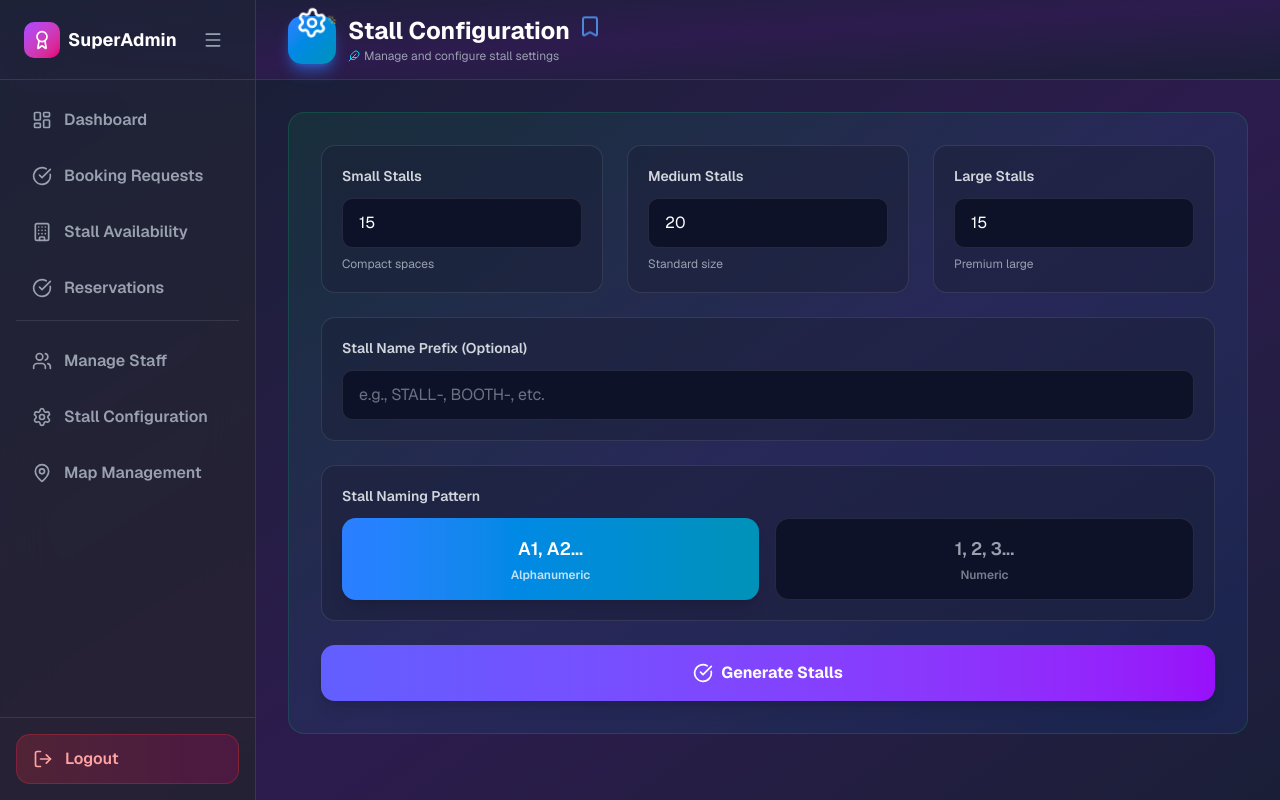
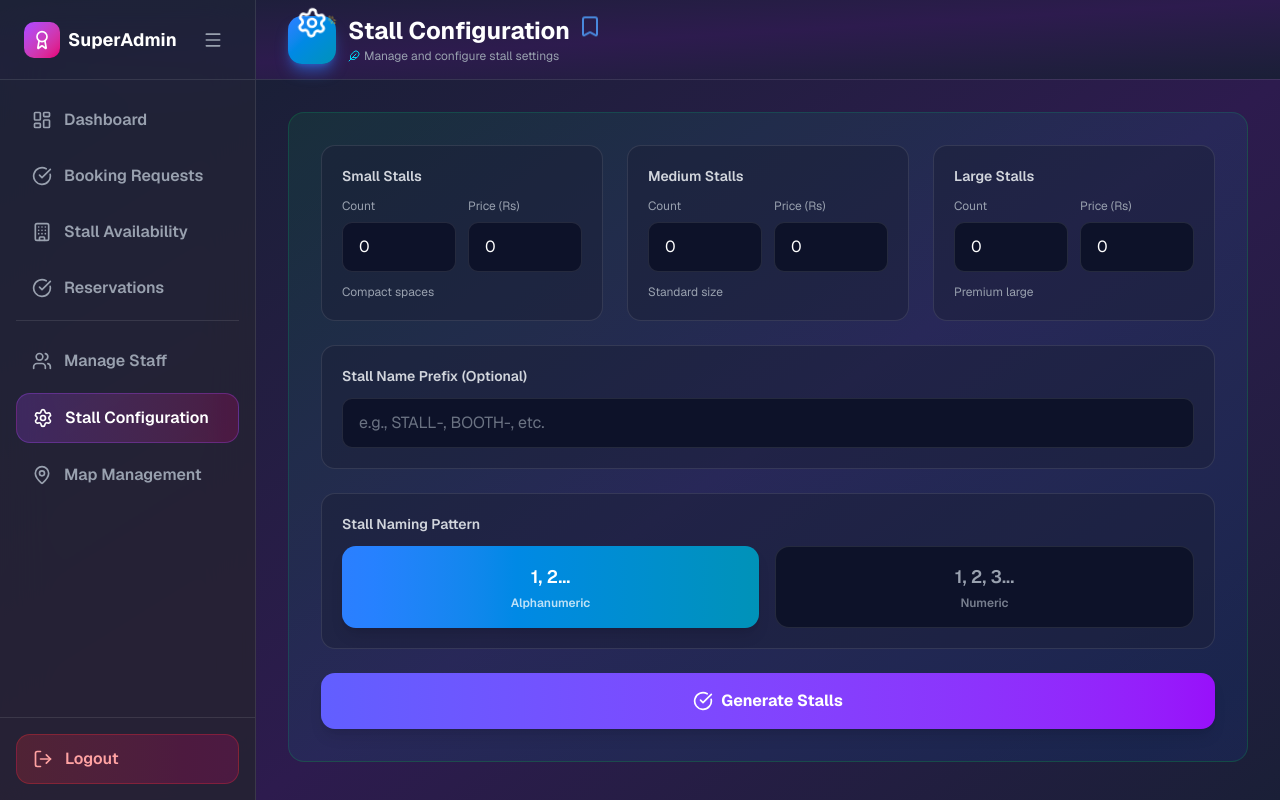
Before and after one commit to Final-Year-Group-Projects-FOE-UOR/Book-Fair-Reservation-System---Frontend, a Next.js app: page /admin/stall-configuration in a window 1280 px wide. Built offline with nearby package versions, Linux system fonts and the light colour scheme.

Commit message:
stall configuration logic added

```diff
--- a/src/components/admin/sidebar/index.tsx
+++ b/src/components/admin/sidebar/index.tsx
@@ -142,12 +142,12 @@ const AdminSidebar = ({ sidebarOpen, setSidebarOpen }: AdminSidebarProps) => {
             <SidebarItem
               icon={<Settings className="w-5 h-5" />}
               label="Stall Configuration"
-              tag="stallConfig"
+              tag="stallconfig"
               sidebarOpen={sidebarOpen}
               superAdminTab={superAdminTab}
               setSuperAdminTab={setSuperAdminTab}
               onClick={() => {
-                setSuperAdminTab("stallConfig");
+                setSuperAdminTab("stallconfig");
                 router.push("/admin/stall-configuration");
               }}
             />
--- a/src/components/admin/stall-configuration/CustomInput.tsx
+++ b/src/components/admin/stall-configuration/CustomInput.tsx
@@ -1,31 +1,64 @@
 import React from "react";
 
 type CustomInputProps = {
-  value: number;
-  onChange: (value: number) => void;
+  count: number;
+  price: number;
+  onCountChange: (value: number) => void;
+  onPriceChange: (value: number) => void;
   label: string;
   description?: string;
 };
 
 const CustomInput = ({
-  value,
-  onChange,
+  count,
+  price,
+  onCountChange,
+  onPriceChange,
   label,
   description,
 }: CustomInputProps) => {
+  const handleFocus = (e: React.FocusEvent<HTMLInputElement>) => {
+    e.target.select();
+  };
+
   return (
     <div className="bg-[#1a1f37]/50 w-full rounded-xl p-4 sm:p-5 border border-white/10">
       <label className="block text-sm font-semibold text-gray-300 mb-3">
         {label}
       </label>
-      <input
-        type="number"
-        min="0"
-        value={value}
-        onChange={(e) => onChange(parseInt(e.target.value) || 0)}
-        className="w-full no-spinner px-4 py-3 bg-[#0d1229] border border-white/10 rounded-lg text-white focus:outline-none focus:border-green-500 transition"
-      />
-      <p className="text-xs text-gray-400 mt-2">{description}</p>
+
+      <div className="grid grid-cols-2 gap-3">
+        {/* Count Input */}
+        <div>
+          <label className="block text-xs text-gray-400 mb-2">Count</label>
+          <input
+            type="number"
+            min="0"
+            value={count}
+            onChange={(e) => onCountChange(parseInt(e.target.value) || 0)}
+            onFocus={handleFocus}
+            className="w-full no-spinner px-4 py-3 bg-[#0d1229] border border-white/10 rounded-lg text-white focus:outline-none focus:border-green-500 transition"
+          />
+        </div>
+
+        {/* Price Input */}
+        <div>
+          <label className="block text-xs text-gray-400 mb-2">Price (Rs)</label>
+          <input
+            type="number"
+            min="0"
+            step="0.01"
+            value={price}
+            onChange={(e) => onPriceChange(parseFloat(e.target.value) || 0)}
+            onFocus={handleFocus}
+            className="w-full no-spinner px-4 py-3 bg-[#0d1229] border border-white/10 rounded-lg text-white focus:outline-none focus:border-green-500 transition"
+          />
+        </div>
+      </div>
+
+      {description && (
+        <p className="text-xs text-gray-400 mt-3">{description}</p>
+      )}
     </div>
   );
 };
--- a/src/components/admin/stall-configuration/index.tsx
+++ b/src/components/admin/stall-configuration/index.tsx
@@ -4,106 +4,86 @@
 import { Building, CheckCircle } from "lucide-react";
 import React, { useState } from "react";
 import CustomInput from "./CustomInput";
+import { Stall, StallConfig } from "./types";
 
 const StallConfiguration = () => {
-  const [stallConfig, setStallConfig] = useState({
-    small: 15,
-    medium: 20,
-    large: 15,
+  const [stallConfig, setStallConfig] = useState<StallConfig>({
+    small: { count: 0, price: 0 },
+    medium: { count: 0, price: 0 },
+    large: { count: 0, price: 0 },
     namingPattern: "alphanumeric",
     prefix: "",
   });
 
-  const [stalls, setStalls] = useState(() => {
-    const savedStalls = localStorage.getItem("tradeHallStalls");
-    return savedStalls ? JSON.parse(savedStalls) : [];
-  });
-
-  const generateStallsFromConfig = () => {
-    const { small, medium, large, namingPattern, prefix } = stallConfig;
-    const totalStalls = small + medium + large;
-
-    if (totalStalls === 0) {
-      alert("⚠️ Please configure at least one stall.");
-      return;
-    }
-
-    if (
-      stalls.length > 0 &&
-      stalls.some((s: { reserved: any }) => s.reserved)
-    ) {
-      if (
-        !window.confirm(
-          "⚠️ Warning: Some stalls are already reserved.\n\nGenerating new stalls will RESET ALL bookings.\n\nAre you sure you want to continue?"
-        )
-      ) {
-        return;
-      }
-    }
-    const newStalls = [];
-
-    let stallNumber = 1;
-    let columnNumber = 1;
-    let rowLetter = "A";
-
-    const generateId = () => {
-      let id;
-      if (namingPattern === "alphanumeric") {
-        id = `${rowLetter}${columnNumber}`;
-        columnNumber++;
-        if (columnNumber > 10) {
-          columnNumber = 1;
-          rowLetter = String.fromCharCode(rowLetter.charCodeAt(0) + 1);
-        }
-      } else {
-        id = `${stallNumber}`;
-        stallNumber++;
-      }
-      return prefix ? `${prefix}${id}` : id;
-    };
-
-    for (let i = 0; i < small; i++) {
-      newStalls.push({
-        id: generateId(),
-        size: "Small",
-        price: 100,
-        reserved: false,
-        businessName: null,
-        email: null,
-        mapPosition: null,
+  const generateStalls = () => {
+    const stalls: Stall[] = [];
+    for (let i = 0; i < stallConfig.small.count; i++) {
+      stalls.push({
+        isConfigured: false,
+        stallName:
+          stallConfig.namingPattern === "alphanumeric"
+            ? `${stallConfig.prefix || ""}-S-${i + 1}`
+            : `S-${i + 1}`,
+        type: "SMALL",
+        price: stallConfig.small.price,
+        dimensions: "",
+        mapMetadata: {
+          mapWidth: 0,
+          mapHeight: 0,
+          mapWidthPercent: 0,
+          mapHeightPercent: 0,
+          mapRotation: 0,
+          mapShape: "",
+          mapSize: 0,
+          mapPosition: { x: 0, y: 0 },
+        },
       });
     }
-
-    for (let i = 0; i < medium; i++) {
-      newStalls.push({
-        id: generateId(),
-        size: "Medium",
-        price: 150,
-        reserved: false,
-        businessName: null,
-        email: null,
-        mapPosition: null,
+    for (let i = 0; i < stallConfig.medium.count; i++) {
+      stalls.push({isConfigured: false,
+        stallName:
+          stallConfig.namingPattern === "alphanumeric"
+            ? `${stallConfig.prefix || ""}-M-${i + 1}`
+            : `M-${i + 1}`,
+        type: "MEDIUM",
+        price: stallConfig.medium.price,
+        dimensions: "",
+        mapMetadata: {
+          mapWidth: 0,
+          mapHeight: 0,
+          mapWidthPercent: 0,
+          mapHeightPercent: 0,
+          mapRotation: 0,
+          mapShape: "",
+          mapSize: 0,
+          mapPosition: { x: 0, y: 0 },
+        },
       });
     }
-
-    for (let i = 0; i < large; i++) {
-      newStalls.push({
-        id: generateId(),
-        size: "Large",
-        price: 200,
-        reserved: false,
-        businessName: null,
-        email: null,
-        mapPosition: null,
+    for (let i = 0; i < stallConfig.large.count; i++) {
+      stalls.push({
+        isConfigured: false,
+        stallName:
+          stallConfig.namingPattern === "alphanumeric"
+            ? `${stallConfig.prefix || ""}-L-${i + 1}`
+            : `L-${i + 1}`,
+        type: "LARGE",
+        price: stallConfig.large.price,
+        dimensions: "",
+        mapMetadata: {
+          mapWidth: 0,
+          mapHeight: 0,
+          mapWidthPercent: 0,
+          mapHeightPercent: 0,
+          mapRotation: 0,
+          mapShape: "",
+          mapSize: 0,
+          mapPosition: { x: 0, y: 0 },
+        },
       });
     }
-
-    setStalls(newStalls);
-    const prefixText = prefix ? ` with prefix "${prefix}"` : "";
-    alert(
-      `✅ Generated ${totalStalls} stalls${prefixText}!\n\n${small} Small\n${medium} Medium\n${large} Large\n\nNext: Upload a map and position these stalls.`
-    );
-  };
+    console.log("Generated Stalls:", stalls);
+  }
 
   return (
     <div
@@ -115,11 +95,24 @@ const StallConfiguration = () => {
 
 
             <CustomInput
-              value={stallConfig.small}
-              onChange={(value) =>
+              count={stallConfig.small.count}
+              price={stallConfig.small.price}
+              onCountChange={(value) =>
                 setStallConfig({
                   ...stallConfig,
-                  small: value,
+                  small: {
+                    ...stallConfig.small,
+                    count: value,
+                  },
+                })
+              }
+              onPriceChange={(value) =>
+                setStallConfig({
+                  ...stallConfig,
+                  small: {
+                    ...stallConfig.small,
+                    price: value,
+                  },
                 })
               }
               label="Small Stalls"
@@ -127,11 +120,24 @@ const StallConfiguration = () => {
             />
 
             <CustomInput
-              value={stallConfig.medium}
-              onChange={(value) =>
+              count={stallConfig.medium.count}
+              price={stallConfig.medium.price}
+              onCountChange={(value) =>
                 setStallConfig({
                   ...stallConfig,
-                  medium: value,
+                  medium: {
+                    ...stallConfig.medium,
+                    count: value,
+                  },
+                })
+              }
+              onPriceChange={(value) =>
+                setStallConfig({
+                  ...stallConfig,
+                  medium: {
+                    ...stallConfig.medium,
+                    price: value,
+                  },
                 })
               }
               label="Medium Stalls"
@@ -139,11 +145,24 @@ const StallConfiguration = () => {
             />
 
             <CustomInput
-              value={stallConfig.large}
-              onChange={(value) =>
+              count={stallConfig.large.count}
+              price={stallConfig.large.price}
+              onCountChange={(value) =>
                 setStallConfig({
                   ...stallConfig,
-                  large: value,
+                  large: {
+                    ...stallConfig.large,
+                    count: value,
+                  },
+                })
+              }
+              onPriceChange={(value) =>
+                setStallConfig({
+                  ...stallConfig,
+                  large: {
+                    ...stallConfig.large,
+                    price: value,
+                  },
                 })
               }
               label="Large Stalls"
@@ -186,7 +205,7 @@ const StallConfiguration = () => {
                 }`}
               >
                 <div className="text-lg mb-1">
-                  {stallConfig.prefix || ""}A1, A2...
+                  {`${stallConfig.prefix}1, ${stallConfig.prefix}2...` || ""}
                 </div>
                 <div className="text-xs opacity-75">Alphanumeric</div>
               </button>
@@ -202,7 +221,7 @@ const StallConfiguration = () => {
                 }`}
               >
                 <div className="text-lg mb-1">
-                  {stallConfig.prefix || ""}1, 2, 3...
+                  {"1, 2, 3..."}
                 </div>
                 <div className="text-xs opacity-75">Numeric</div>
               </button>
@@ -211,7 +230,7 @@ const StallConfiguration = () => {
 
           <button
             type="button"
-            onClick={generateStallsFromConfig}
+            onClick={generateStalls}
             className="w-full py-4 bg-gradient-to-r cursor-pointer from-indigo-500 to-purple-600 text-white rounded-xl font-bold hover:from-indigo-600 hover:to-purple-700 transition transform hover:scale-[1.02] shadow-lg flex items-center justify-center gap-2"
           >
             <CheckCircle className="w-5 h-5" />
--- /dev/null
+++ b/src/components/admin/stall-configuration/types.ts
@@ -0,0 +1,34 @@
+export type StallConfig = {
+  small: {
+    count: number;
+    price: number;
+  };
+  medium: {
+    count: number;
+    price: number;
+  };
+  large: {
+    count: number;
+    price: number;
+  };
+  namingPattern: "numeric" | "alphanumeric";
+  prefix: string;
+};
+
+export type Stall = {
+  isConfigured: boolean;
+  stallName: string;
+  type: "SMALL" | "MEDIUM" | "LARGE";
+  price: number;
+  dimensions: string;
+  mapMetadata: {
+    mapWidth: number;
+    mapHeight: number;
+    mapWidthPercent: number;
+    mapHeightPercent: number;
+    mapRotation: number;
+    mapShape: string;
+    mapSize: number;
+    mapPosition: { x: number; y: number };
+  };
+};
```
